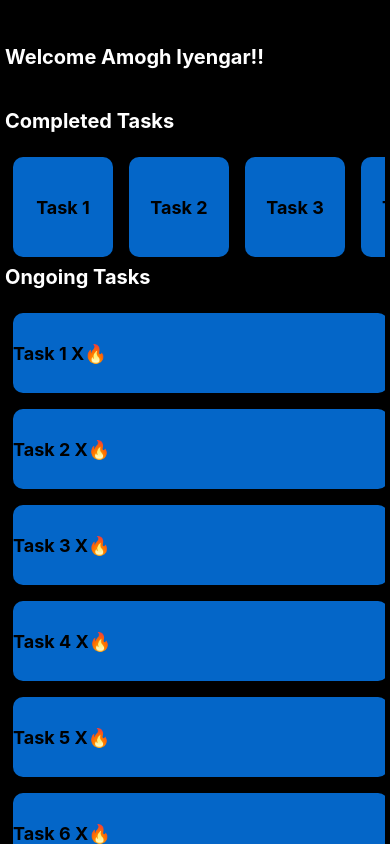
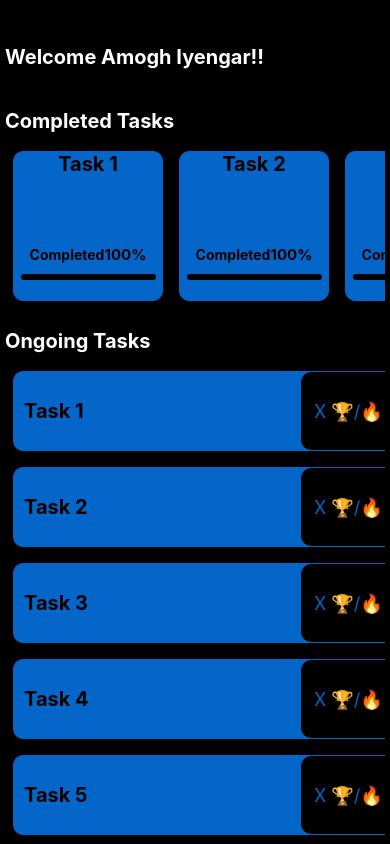
Before and after one commit to Zafcar/Major-Topic-HabitAI, a React Native app: screen /HomeLayout in a window 390 px wide. Shown: the top 844 px of the page. Built offline with nearby package versions, Linux system fonts and the light colour scheme.

Commit message:
Changes and Optimizations to Homescreen and First Page

```diff
--- a/App.js
+++ b/App.js
@@ -1,5 +1,5 @@
 import React from 'react';
-import { View, Text, Button, StyleSheet } from 'react-native';
+import { View, Text, Button, StyleSheet, Image } from 'react-native';
 import { NavigationContainer } from '@react-navigation/native';
 import { createStackNavigator } from '@react-navigation/stack';
 
@@ -10,16 +10,27 @@ const Stack = createStackNavigator();
 const MainScreen = ({ navigation }) => {
   return (
     <View style={styles.container}>
-      <Text style={[styles.mainText, {color: 'white'}]}>HabitAI</Text>
-      <Text style={[styles.subText, {color: '#0466C8'}]}>Precision Habit Mastery</Text>
+      <Text style={[styles.mainText, { color: 'white' }]}>HabitAI</Text>
+      <Text style={[styles.subText, { color: '#0466C8' }]}>Precision Habit Mastery</Text>
       <View style={styles.buttonContainer}>
+        <View style={styles.buttonWrapper}>
           <Button
-          title="Enter"
+            title="Sign-in"
             color="#0466C8"
             onPress={() => {
               navigation.navigate('HomeLayout');
             }}
           />
+        </View>
+        <View style={styles.buttonWrapper}>
+          <Button
+            title="Sign-up"
+            color="#0466C8"
+            onPress={() => {
+              navigation.navigate('HomeLayout');
+            }}
+          />
+        </View>
       </View>
     </View>
   );
@@ -51,10 +62,13 @@ const styles = StyleSheet.create({
     fontSize: 20,
   },
   buttonContainer: {
+    position: 'absolute',
+    bottom: 70,
+  },
+  buttonWrapper: {
     width: 300,
-    height: 70,
-    position: 'absolute',
-    bottom: 100,
+    borderRadius: 20,
+    margin: 20,
   },
 });
 
--- a/homescreen.js
+++ b/homescreen.js
@@ -56,10 +56,17 @@ function CompletedTasks() {
 
 function CompletedTask({ count }) {
   return (
-    <View style={[styles.completedButton, { borderRadius: 10 }]}>
-      <Text style={[styles.buttonText, { fontWeight: "bold", color: "black" }]}>
-        Task {count + 1}
-      </Text>
+    <View style={[styles.completedButton, { borderRadius: 10, borderColor: "#0466C8", borderWidth: 1 }]}>
+      <View style={{ flex: 1 }}>
+        <Text style={[styles.buttonText, { fontWeight: "bold", color: "black" }]}>
+          Task {count + 1}
+        </Text>
+      </View>
+      <View style={{ flexDirection: "row", alignItems: "center", marginTop: 8 }}>
+        <Text style={{ flex: 1, color: "black", fontSize: 14, marginLeft: 10, fontWeight: 'bold' }}>Completed</Text>
+        <Text style={{ color: "black", fontSize: 15, marginRight: 10, fontWeight: 'bold' }}>100%</Text>
+      </View>
+      <View style={{ height: 6, width: 135, backgroundColor: "black", marginTop: 10, marginBottom: 20, borderRadius: 5  }}></View>
     </View>
   );
 }
@@ -67,7 +74,7 @@ function CompletedTask({ count }) {
 function OngoingTasks() {
   return (
     <View style={styles.categoriesContainer}>
-      <Text style={[styles.categoryText, { color: "white" }]}>
+      <Text style={[styles.categoryText, { color: "white", marginTop: 20 }]}>
         Ongoing Tasks
       </Text>
       <ScrollView
@@ -85,10 +92,15 @@ function OngoingTasks() {
 
 function OngoingTask({ count }) {
   return (
-    <View style={[styles.ongoingButton, { borderRadius: 10 }]}>
-      <Text style={[styles.buttonText, { fontWeight: "bold", color: "black" }]}>
-        Task {count + 1} X🔥
-      </Text>
+    <View style={[styles.ongoingButton, { borderRadius: 10, position: "relative", borderColor: "#0466C8", borderWidth: 1 }]}>
+      <View style={{ flexDirection: "row", alignItems: "center", flex: 1 }}>
+        <Text style={[styles.buttonText, { fontWeight: "bold", color: "black", marginLeft: 10 }]}>
+          Task {count + 1}
+        </Text>
+      </View>
+      <View style={{ position: "absolute", top: 0, right: 0, width: "25%", height: "100%", backgroundColor: "black", justifyContent: "center", alignItems: "center", borderRadius: 10 }}>
+        <Text style={{ color: "#0466C8", fontSize: 18 }}>X 🏆/🔥</Text>
+      </View>
     </View>
   );
 }
@@ -152,7 +164,7 @@ const styles = StyleSheet.create({
   welcomeText: {
     fontSize: 20,
     fontWeight: "bold",
-    marginTop: 20,
+    marginTop: 10,
     marginBottom: 40,
   },
   categoriesContainer: {},
@@ -164,22 +176,22 @@ const styles = StyleSheet.create({
     fontSize: 20,
     fontWeight: "bold",
     color: "white",
-    marginBottom: 16,
+    marginBottom: 10,
   },
   buttonContainer: {
     flexDirection: "row",
     flexWrap: "wrap",
   },
   completedButton: {
-    width: 100,
-    height: 100,
+    width: 150,
+    height: 150,
     backgroundColor: "#0466C8",
     margin: 8,
     justifyContent: "center",
     alignItems: "center",
   },
   ongoingButton: {
-    width: 375,
+    width: 384,
     height: 80,
     backgroundColor: "#0466C8",
     margin: 8,
@@ -188,7 +200,7 @@ const styles = StyleSheet.create({
   },
   buttonText: {
     color: "#0466C8",
-    fontSize: 18,
+    fontSize: 20,
     fontWeight: "bold",
   },
   buttonBar: {
```
Also changed, not shown: assets/download(4).png (added). Lines whose indentation alone changed are shown as unchanged.
